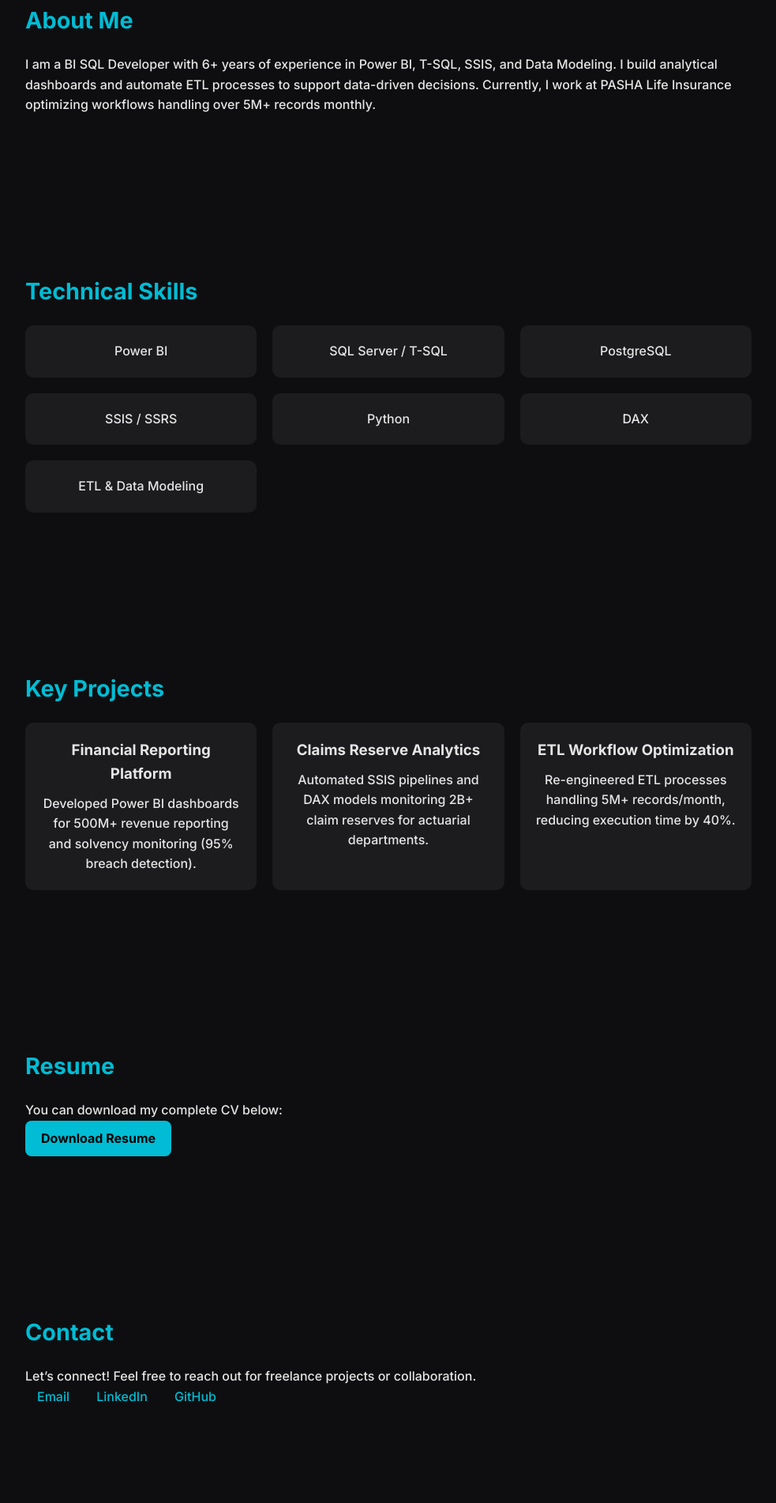
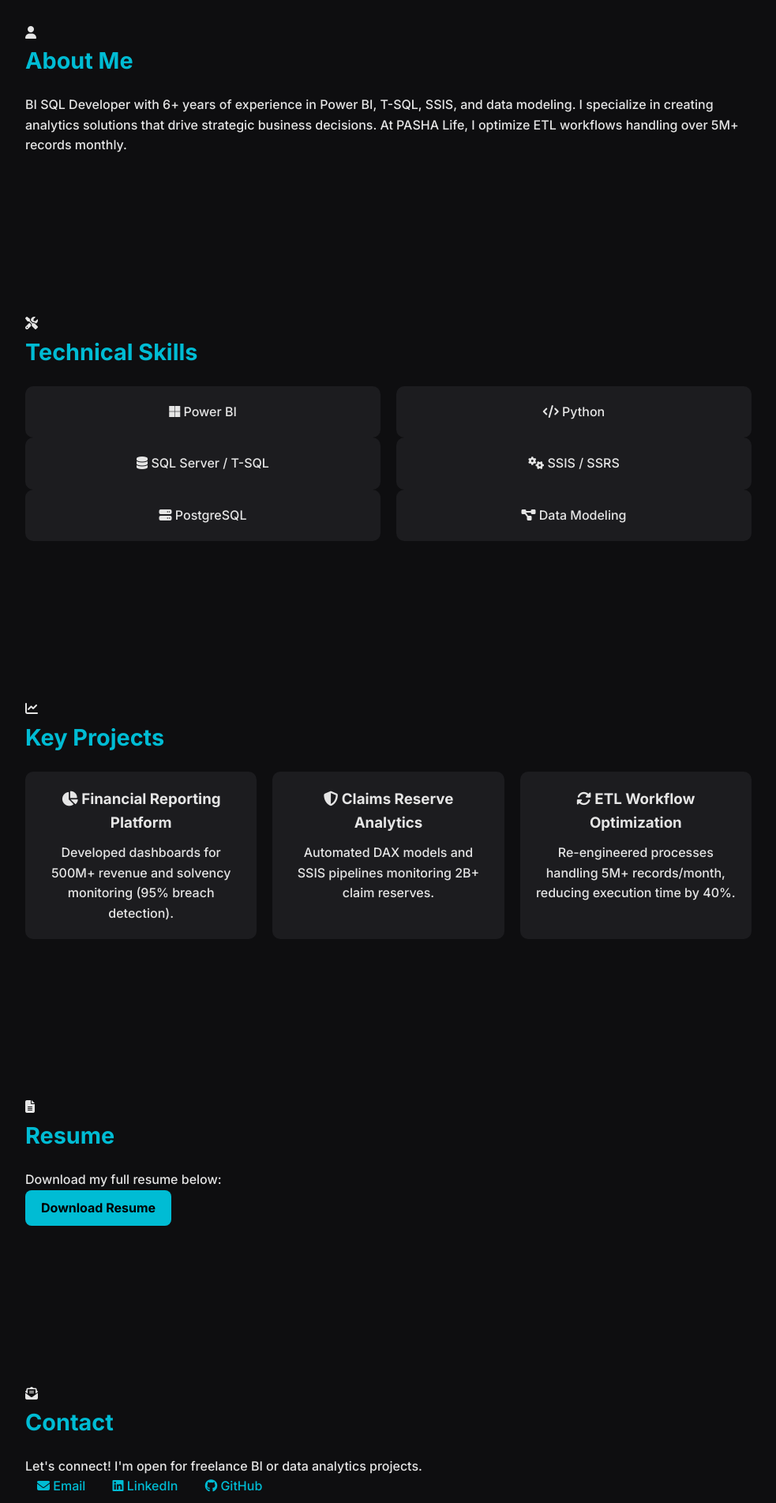
Before and after one commit to testtsubscribe/portfolio, a plain HTML site: page index.html in a window 1280 px wide. Shown: the part 897-2800 px from the top of the page at 79% size, without its empty margins (148-1131 px from the left). Drawn offline with Linux system fonts and the light colour scheme.

Commit message:
Enhance index.html with theme switcher and updates
Added theme switcher and updated project descriptions.

```diff
--- a/index.html
+++ b/index.html
@@ -5,12 +5,21 @@
   <meta name="viewport" content="width=device-width, initial-scale=1.0" />
   <title>Ramil Mammadov | BI & SQL Developer</title>
   <link rel="stylesheet" href="style.css" />
+  <link rel="stylesheet" href="https://cdnjs.cloudflare.com/ajax/libs/font-awesome/6.4.0/css/all.min.css">
 </head>
 <body>
+  <div class="theme-switcher">
+    <input type="radio" id="light-mode" name="theme" value="light" checked>
+    <label for="light-mode"><i class="fas fa-sun"></i></label>
+    <input type="radio" id="dark-mode" name="theme" value="dark">
+    <label for="dark-mode"><i class="fas fa-moon"></i></label>
+  </div>
+
   <header>
     <nav class="navbar">
-      <h1 class="logo">Ramil<span> BI/SQL DEVELOPER </span></h1>
+      <h1 class="logo">Ramil<span> BI & SQL Expert </span></h1>
       <ul class="nav-links">
+        <li><a href="#hero">Home</a></li>
         <li><a href="#about">About</a></li>
         <li><a href="#skills">Skills</a></li>
         <li><a href="#projects">Projects</a></li>
@@ -20,73 +29,92 @@
     </nav>
   </header>
 
-  <section id="hero">
-    <div class="hero-content">
+  <section id="hero" class="section">
+    <div class="content">
+      <i class="fas fa-database icon-lg"></i>
       <h2>Hi, I'm <span>Ramil Mammadov</span></h2>
       <h3>BI Developer | SQL Expert | Data Analyst</h3>
-      <p>I design and optimize business intelligence systems, transforming complex data into actionable insights.</p>
+      <p>I build high-performance BI systems, transforming raw data into insights and automation.</p>
       <a href="Ramil_Mammadov_CV.pdf" class="btn" download>Download CV</a>
     </div>
   </section>
 
-  <section id="about">
+  <section id="about" class="section">
+    <div class="content">
+      <i class="fas fa-user icon-lg"></i>
       <h2>About Me</h2>
       <p>
-      I am a BI SQL Developer with 6+ years of experience in Power BI, T-SQL, SSIS, and Data Modeling.
-      I build analytical dashboards and automate ETL processes to support data-driven decisions.
-      Currently, I work at PASHA Life Insurance optimizing workflows handling over 5M+ records monthly.
+        BI SQL Developer with 6+ years of experience in Power BI, T-SQL, SSIS, and data modeling.
+        I specialize in creating analytics solutions that drive strategic business decisions.
+        At PASHA Life, I optimize ETL workflows handling over 5M+ records monthly.
       </p>
-  </section>
-
-  <section id="skills">
-    <h2>Technical Skills</h2>
-    <div class="skills-grid">
-      <div class="skill">Power BI</div>
-      <div class="skill">SQL Server / T-SQL</div>
-      <div class="skill">PostgreSQL</div>
-      <div class="skill">SSIS / SSRS</div>
-      <div class="skill">Python</div>
-      <div class="skill">DAX</div>
-      <div class="skill">ETL & Data Modeling</div>
     </div>
   </section>
 
-  <section id="projects">
-    <h2>Key Projects</h2>
-    <div class="project-grid">
-      <div class="project">
-        <h3>Financial Reporting Platform</h3>
-        <p>Developed Power BI dashboards for 500M+ revenue reporting and solvency monitoring (95% breach detection).</p>
+  <section id="skills" class="section">
+    <div class="content">
+      <i class="fas fa-tools icon-lg"></i>
+      <h2>Technical Skills</h2>
+      <div class="skills-grid">
+        <div class="column">
+          <div class="skill"><i class="fab fa-microsoft"></i> Power BI</div>
+          <div class="skill"><i class="fas fa-database"></i> SQL Server / T-SQL</div>
+          <div class="skill"><i class="fas fa-server"></i> PostgreSQL</div>
         </div>
-      <div class="project">
-        <h3>Claims Reserve Analytics</h3>
-        <p>Automated SSIS pipelines and DAX models monitoring 2B+ claim reserves for actuarial departments.</p>
+        <div class="column">
+          <div class="skill"><i class="fas fa-code"></i> Python</div>
+          <div class="skill"><i class="fas fa-cogs"></i> SSIS / SSRS</div>
+          <div class="skill"><i class="fas fa-project-diagram"></i> Data Modeling</div>
         </div>
-      <div class="project">
-        <h3>ETL Workflow Optimization</h3>
-        <p>Re-engineered ETL processes handling 5M+ records/month, reducing execution time by 40%.</p>
       </div>
     </div>
   </section>
 
-  <section id="resume">
-    <h2>Resume</h2>
-    <p>You can download my complete CV below:</p>
-    <a href="Ramil_Mammadov_CV.pdf" class="btn" download>Download Resume</a>
+  <section id="projects" class="section">
+    <div class="content">
+      <i class="fas fa-chart-line icon-lg"></i>
+      <h2>Key Projects</h2>
+      <div class="project-grid">
+        <div class="project">
+          <h3><i class="fas fa-chart-pie"></i> Financial Reporting Platform</h3>
+          <p>Developed dashboards for 500M+ revenue and solvency monitoring (95% breach detection).</p>
+        </div>
+        <div class="project">
+          <h3><i class="fas fa-shield-alt"></i> Claims Reserve Analytics</h3>
+          <p>Automated DAX models and SSIS pipelines monitoring 2B+ claim reserves.</p>
+        </div>
+        <div class="project">
+          <h3><i class="fas fa-sync-alt"></i> ETL Workflow Optimization</h3>
+          <p>Re-engineered processes handling 5M+ records/month, reducing execution time by 40%.</p>
+        </div>
+      </div>
+    </div>
   </section>
 
-  <section id="contact">
+  <section id="resume" class="section">
+    <div class="content">
+      <i class="fas fa-file-alt icon-lg"></i>
+      <h2>Resume</h2>
+      <p>Download my full resume below:</p>
+      <a href="Ramil_Mammadov_CV.pdf" class="btn" download>Download Resume</a>
+    </div>
+  </section>
+
+  <section id="contact" class="section">
+    <div class="content">
+      <i class="fas fa-envelope-open-text icon-lg"></i>
       <h2>Contact</h2>
-    <p>Let’s connect! Feel free to reach out for freelance projects or collaboration.</p>
+      <p>Let's connect! I'm open for freelance BI or data analytics projects.</p>
       <div class="contact-links">
-      <a href="mailto:r.mammadoff@gmail.com">Email</a>
-      <a href="https://linkedin.com/in/rmammadoff" target="_blank">LinkedIn</a>
-      <a href="https://github.com/" target="_blank">GitHub</a>
+        <a href="mailto:r.mammadoff@gmail.com"><i class="fas fa-envelope"></i> Email</a>
+        <a href="https://linkedin.com/in/rmammadoff" target="_blank"><i class="fab fa-linkedin"></i> LinkedIn</a>
+        <a href="https://github.com/" target="_blank"><i class="fab fa-github"></i> GitHub</a>
+      </div>
     </div>
   </section>
 
   <footer>
-    <p>© 2025 Ramil Mammadov | Built for Data Enthusiasts</p>
+    <p>© 2025 Ramil Mammadov </p>
   </footer>
 
   <script src="script.js"></script>
```
Lines whose indentation alone changed are shown as unchanged.
